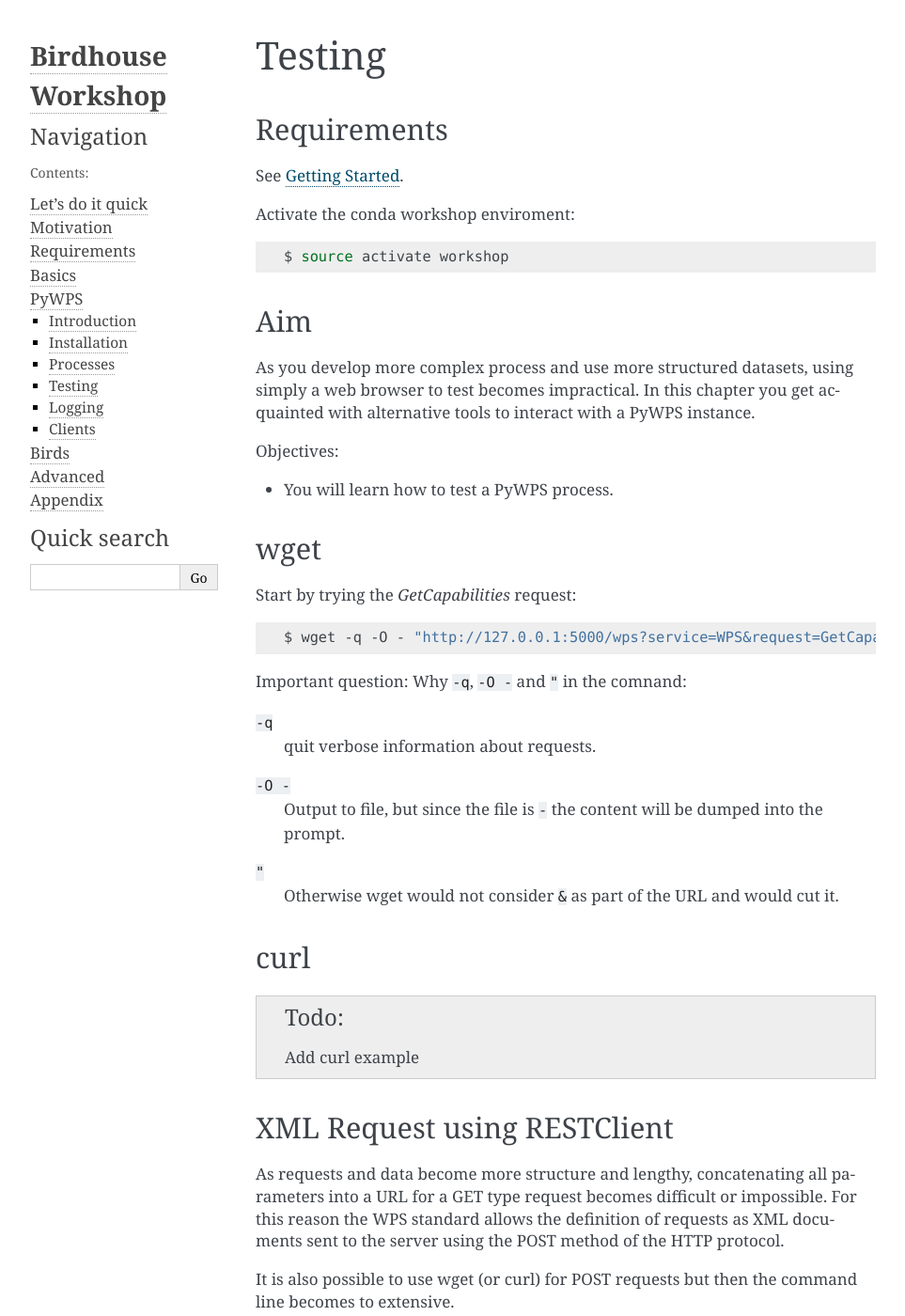
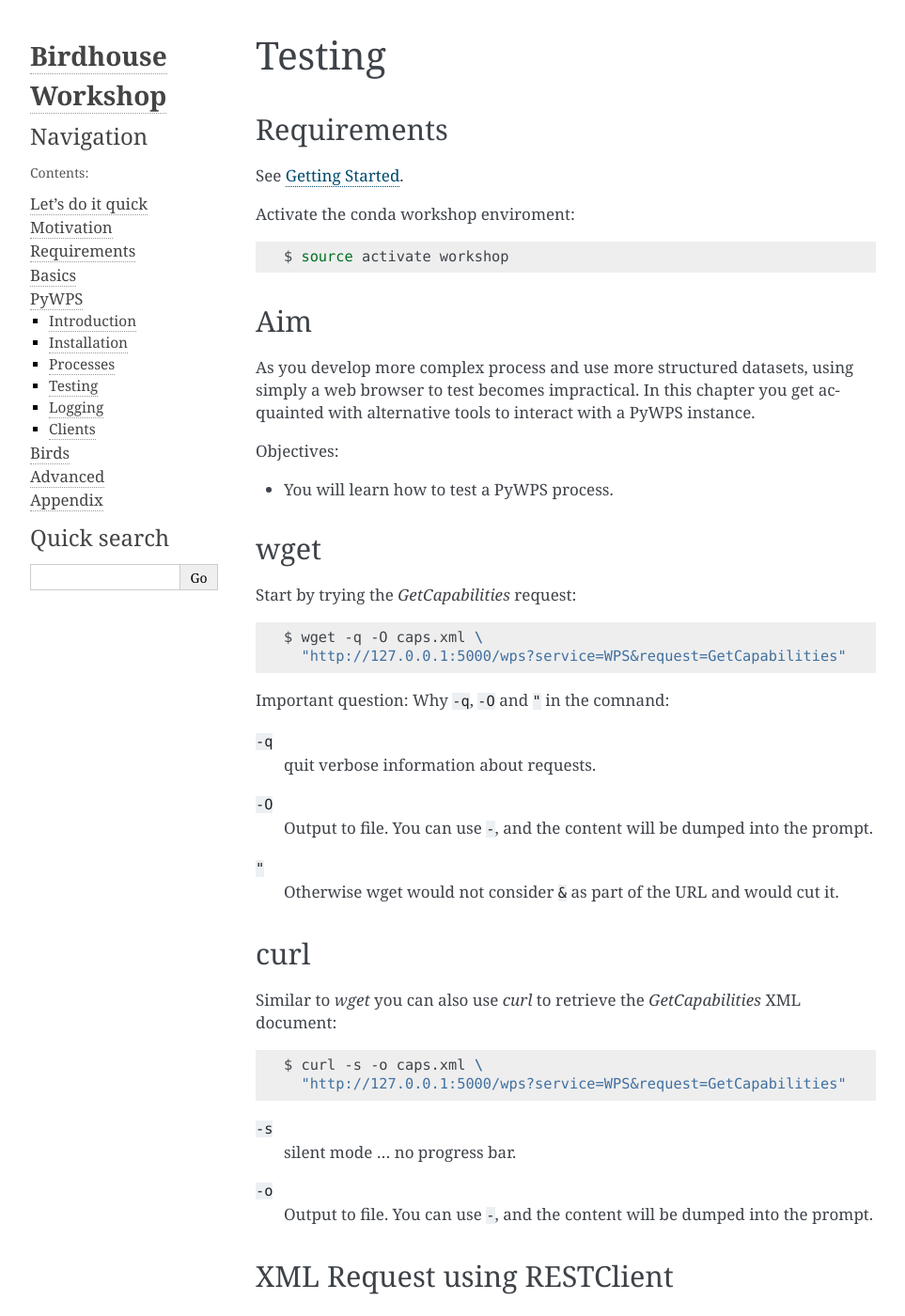
Before and after one commit to bird-house/birdhouse-workshop, a Sphinx documentation site: the page built from docs/source/pywps/testing.rst, in a window 1280 px wide and 1400 px high. Shown: the whole window at 94% size, without its empty margins (148-1111 px from the left). Built offline with Sphinx 7.4.7, drawn with Linux system fonts in a browser that asks for light colours.

Commit message:
curl example added

```diff
--- a/docs/source/pywps/testing.rst
+++ b/docs/source/pywps/testing.rst
@@ -32,23 +32,32 @@
 
 .. code-block:: bash
 
-    $ wget -q -O - "http://127.0.0.1:5000/wps?service=WPS&request=GetCapabilities"
+    $ wget -q -O caps.xml \
+      "http://127.0.0.1:5000/wps?service=WPS&request=GetCapabilities"
 
-Important question: Why ``-q``, ``-O -`` and ``"`` in the comnand:
+Important question: Why ``-q``, ``-O`` and ``"`` in the comnand:
 
 ``-q``
   quit verbose information about requests.
-``-O -``
-  Output to file, but since the file is ``-`` the content will be dumped into the prompt.
+``-O``
+  Output to file. You can use ``-``, and the content will be dumped into the prompt.
 ``"``
   Otherwise wget would not consider ``&`` as part of the URL and would cut it.
 
 curl
 ----
 
-.. todo::
-  Add curl example
+Similar to *wget* you can also use *curl* to retrieve the *GetCapabilities* XML document:
 
+.. code-block:: bash
+
+  $ curl -s -o caps.xml \
+    "http://127.0.0.1:5000/wps?service=WPS&request=GetCapabilities"
+
+``-s``
+    silent mode ... no progress bar.
+``-o``
+  Output to file. You can use ``-``, and the content will be dumped into the prompt.
 
 XML Request using RESTClient
 ----------------------------
@@ -115,7 +124,7 @@
 Exercise
 --------
 
-Try ``wget`` with some of the previouse *DescribeProcess* and *Execute* requests.
+Try ``wget`` or ``curl`` with some of the previouse *DescribeProcess* and *Execute* requests.
 
 Links
 -----
```
